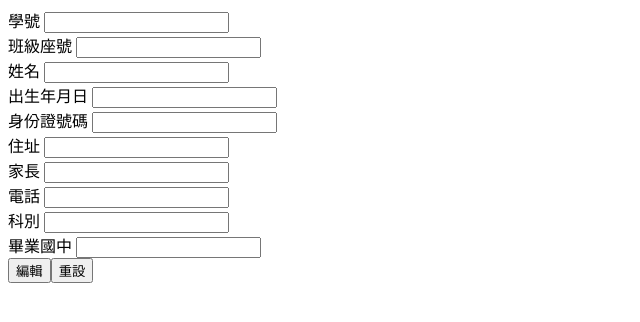
After one commit to AlinaHsieh/sql_note, a PHP site: page /edit_form.php?id=1 in a window 1280 px wide. The commit adds this page. Shown: the top 322 px of the page, without its empty margins (0-640 px from the left). Run offline with PHP 8.4, Linux system fonts and the light colour scheme; data that the repository does not hold is empty.

Commit message:
建立處理資料更新的語法，並完成資料編輯動作

```diff
--- a/crud.php
+++ b/crud.php
@@ -5,7 +5,7 @@ $pdo = new PDO($dsn, 'root', '');
 <style>
     table {
         border-collapse: collapse;
-        width: 70%;
+        width: 80%;
         min-width: 800px;
 
     }
@@ -79,7 +79,7 @@ $pdo = new PDO($dsn, 'root', '');
         <td><?=$row['telphone'];?></td>
         <td><?=$row['major'];?></td>
         <td><?=$row['secondary'];?></td>
-        <td>編輯</td>
+        <td><a href="edit_form.php?id=<?=$row['id'];?>">編輯</a></td>
         <!-- 以下刪除只是示範，不是正確用法 -->
         <!-- <td><a href="#" onclick="confirm('確定刪除嗎？')">刪除</a></td> -->
 
--- /dev/null
+++ b/edit_form.php
@@ -0,0 +1,71 @@
+<?php
+// echo $_GET['id'];
+$dsn="mysql:host=localhost;charset=utf8;dbname=student";
+$pdo=new PDO($dsn,'root','');
+$sql="select * from `students` where `id` = '{$_GET['id']}'"; //從資料庫選一筆id為GET拿到的資料。因為有中括號，要用大括號包起來，轉成字串
+$row=$pdo->query($sql)->fetch(PDO::FETCH_ASSOC); //從資料庫取一筆欄位名稱資料
+
+?>
+<!DOCTYPE html>
+<html lang="en">
+<head>
+    <meta charset="UTF-8">
+    <meta http-equiv="X-UA-Compatible" content="IE=edge">
+    <meta name="viewport" content="width=device-width, initial-scale=1.0">
+    <title>編輯學生資料</title>
+</head>
+<body>
+<form action="edit.php" method="post">
+
+<!-- 用$row['']把從資料庫拿到的某筆id資料的內容，對應欄位顯示在表單上 -->
+<div>
+    <label for="">學號</label>
+    <input type="text" name="uni_id" value="<?=$row['uni_id'];?>">
+</div>
+<div>
+    <label for="">班級座號</label>
+    <input type="text" name="seat_num" value="<?=$row['seat_num'];?>">
+</div>
+<div>
+    <label for="">姓名</label>
+    <input type="text" name="name" value="<?=$row['name'];?>">
+</div>
+<div>
+    <label for="">出生年月日</label>
+    <input type="text" name="birthday" value="<?=$row['birthday'];?>">
+</div>
+<div>
+    <label for="">身份證號碼</label>
+    <input type="text" name="national_id" value="<?=$row['national_id'];?>">
+</div>
+<div>
+    <label for="">住址</label>
+    <input type="text" name="address" value="<?=$row['address'];?>">
+</div>
+<div>
+    <label for="">家長</label>
+    <input type="text" name="parent" value="<?=$row['parent'];?>">
+</div>
+<div>
+    <label for="">電話</label>
+    <input type="text" name="telphone" value="<?=$row['telphone'];?>">
+</div>
+<div>
+    <label for="">科別</label>
+    <input type="text" name="major" value="<?=$row['major'];?>">
+</div>
+<div>
+    <label for="">畢業國中</label>
+    <input type="text" name="secondary" value="<?=$row['secondary'];?>">
+</div>
+
+<div>
+    <!-- 用隱藏欄位的方式將該筆欄位的id值帶到後端 edit.php -->
+    <input type="hidden" name="id" value="<?=$row['id'];?>">
+    <input type="submit" value="編輯"><input type="reset" value="重設">
+</div>
+
+
+</form>
+</body>
+</html>
```
Also changed, not shown: edit.php (added, +19 -0 lines).
